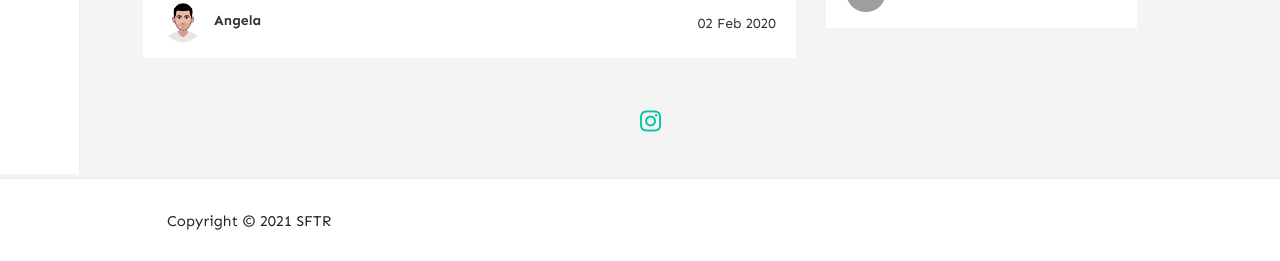
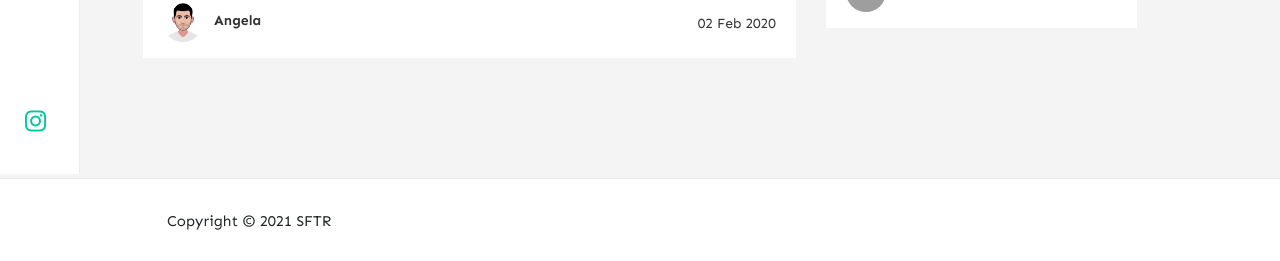
Before and after one commit to stackbit-projects/blue-triceratops-4f502, a Jekyll site: the page built from index.html, in a window 1280 px wide. Shown: the part 726-987 px from the top of the page. Built offline with Jekyll 4.4.1, drawn with Linux system fonts in a browser that asks for light colours; nearby versions of some CDN libraries; the list of posts is cut into pages by our own code; comment, search, counter and statistics services are not loaded; grey boxes are pictures that could not be loaded.

Commit message:
theme.scss: changed

```diff
--- a/assets/css/theme.scss
+++ b/assets/css/theme.scss
@@ -130,7 +130,7 @@ img, img:hover {
 }
 .nav-socials {
     position: fixed;
-    left: 50%;
+    left: 25px;
     bottom: 15px;
     width: 50px;
     height: 50px;
```
